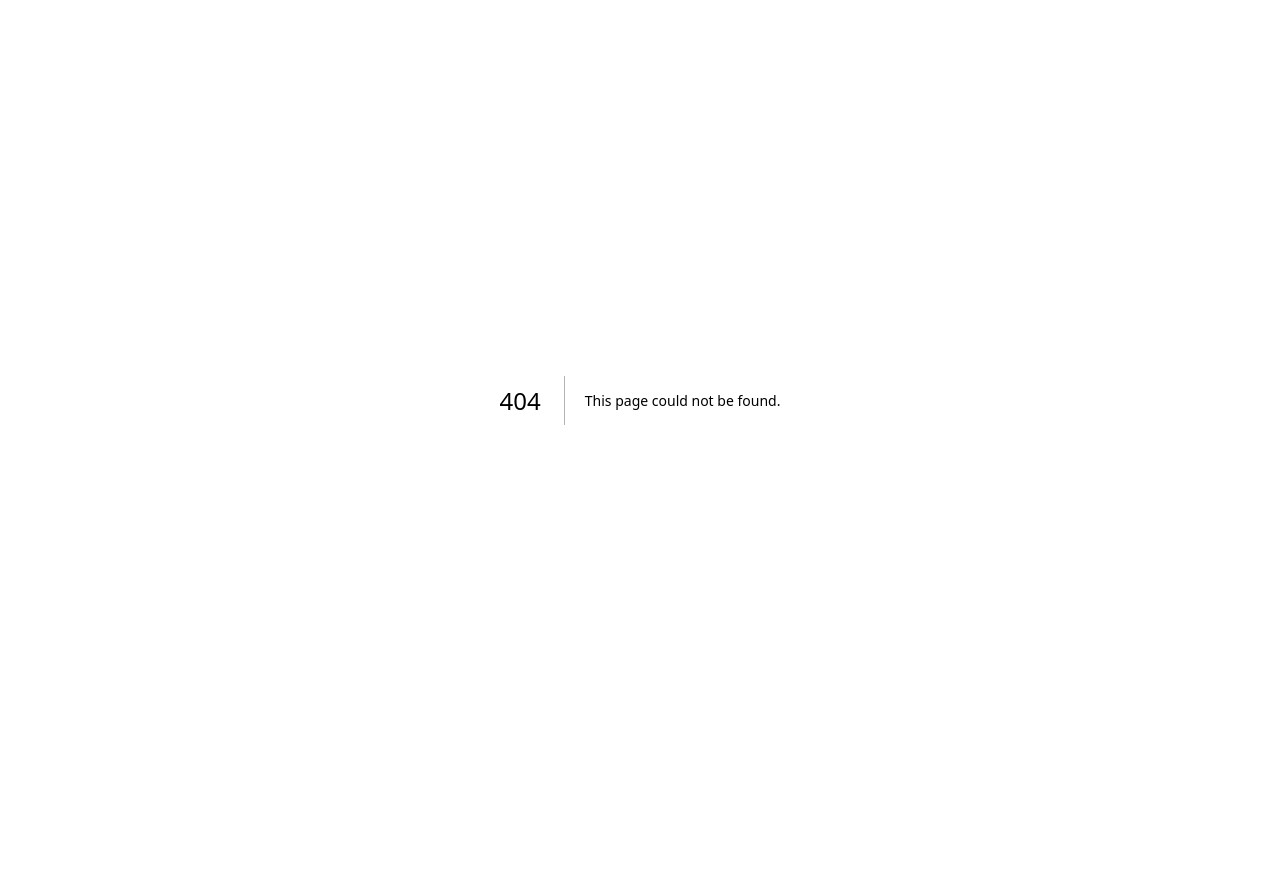
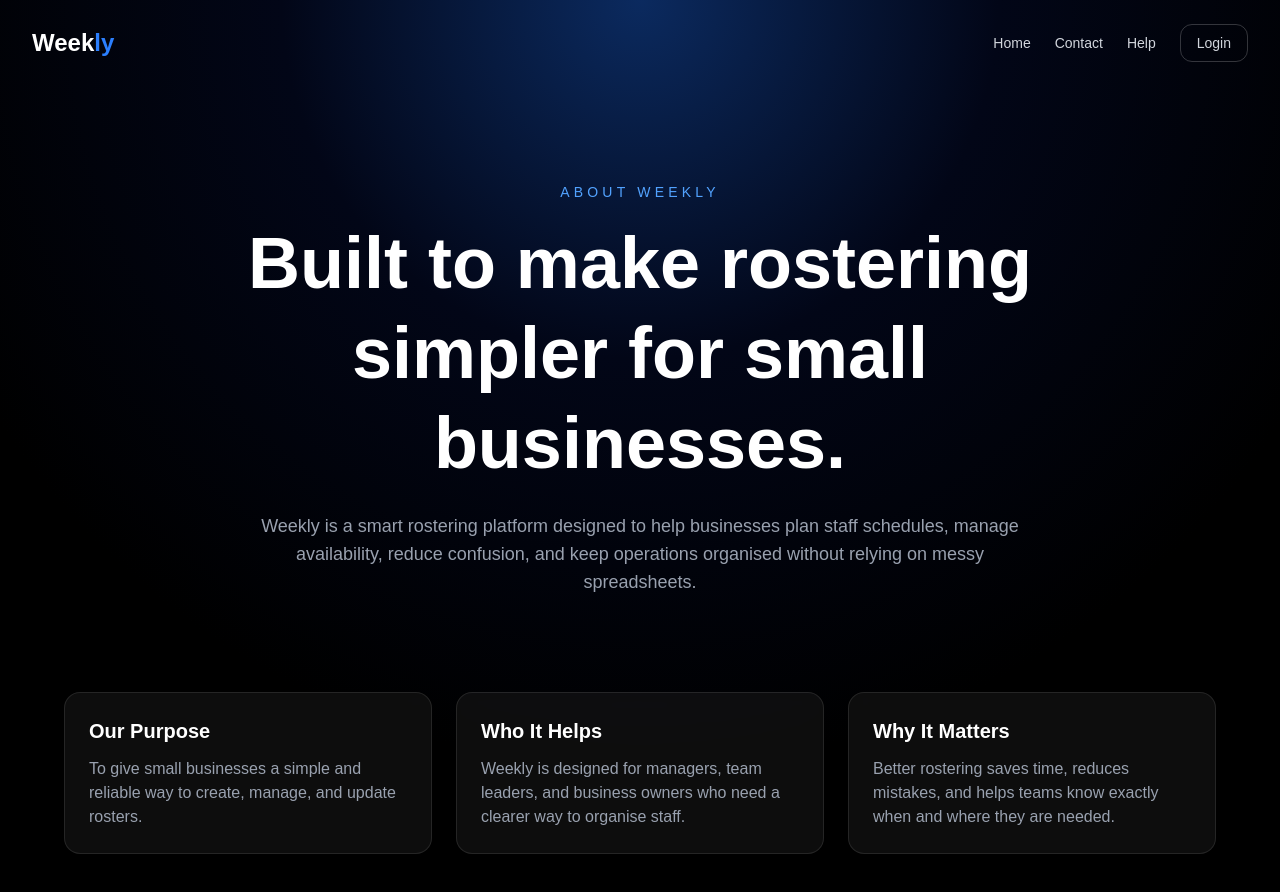
Before and after one commit to caybler/weekly, a Next.js app: page /about in a window 1280 px wide. Before the commit this address had no page. Shown: the top 892 px of the page. Before the commit the page ends 800 px from the top, so only its background shows below. Built offline with nearby package versions, Linux system fonts and the light colour scheme.

Commit message:
about page

```diff
--- /dev/null
+++ b/app/about/page.tsx
@@ -0,0 +1,71 @@
+import Link from "next/link";
+
+export default function About() {
+  return (
+    <main className="min-h-screen bg-black text-white">
+      <div className="absolute inset-0 bg-[radial-gradient(circle_at_top,#0b2a5f_0%,#020617_35%,#000_75%)]" />
+
+      <nav className="relative z-10 flex items-center justify-between px-8 py-6">
+        <Link href="/" className="text-2xl font-bold">
+          Week<span className="text-blue-500">ly</span>
+        </Link>
+
+        <div className="flex items-center gap-6 text-sm text-gray-300">
+          <Link href="/" className="hover:text-white transition">Home</Link>
+          <Link href="/contact" className="hover:text-white transition">Contact</Link>
+          <Link href="/help" className="hover:text-white transition">Help</Link>
+          <Link
+            href="/login"
+            className="px-4 py-2 rounded-xl border border-white/20 hover:bg-white/10 transition"
+          >
+            Login
+          </Link>
+        </div>
+      </nav>
+
+      <section className="relative z-10 px-8 py-24 text-center">
+        <p className="mb-4 text-blue-400 text-sm uppercase tracking-[0.3em]">
+          About Weekly
+        </p>
+
+        <h1 className="text-5xl md:text-7xl font-bold max-w-4xl mx-auto leading-tight">
+          Built to make rostering simpler for small businesses.
+        </h1>
+
+        <p className="mt-6 max-w-3xl mx-auto text-gray-400 text-lg">
+          Weekly is a smart rostering platform designed to help businesses plan
+          staff schedules, manage availability, reduce confusion, and keep
+          operations organised without relying on messy spreadsheets.
+        </p>
+      </section>
+
+      <section className="relative z-10 px-8 pb-24">
+        <div className="mx-auto max-w-6xl grid grid-cols-1 md:grid-cols-3 gap-6">
+          <div className="rounded-2xl border border-white/10 bg-white/5 p-6 backdrop-blur">
+            <h3 className="text-xl font-semibold mb-3">Our Purpose</h3>
+            <p className="text-gray-400">
+              To give small businesses a simple and reliable way to create,
+              manage, and update rosters.
+            </p>
+          </div>
+
+          <div className="rounded-2xl border border-white/10 bg-white/5 p-6 backdrop-blur">
+            <h3 className="text-xl font-semibold mb-3">Who It Helps</h3>
+            <p className="text-gray-400">
+              Weekly is designed for managers, team leaders, and business owners
+              who need a clearer way to organise staff.
+            </p>
+          </div>
+
+          <div className="rounded-2xl border border-white/10 bg-white/5 p-6 backdrop-blur">
+            <h3 className="text-xl font-semibold mb-3">Why It Matters</h3>
+            <p className="text-gray-400">
+              Better rostering saves time, reduces mistakes, and helps teams
+              know exactly when and where they are needed.
+            </p>
+          </div>
+        </div>
+      </section>
+    </main>
+  );
+}
--- a/app/page.tsx
+++ b/app/page.tsx
@@ -13,7 +13,7 @@ export default function Home() {
         </div>
 
         <div className="hidden md:flex items-center gap-8 text-sm text-gray-300">
-          <a href="#about" className="hover:text-white transition">About</a>
+          <Link href="/about" className="hover:text-white transition">About</Link>
           <a href="#contact" className="hover:text-white transition">Contact</a>
           <a href="#help" className="hover:text-white transition">Help</a>
         </div>
```
